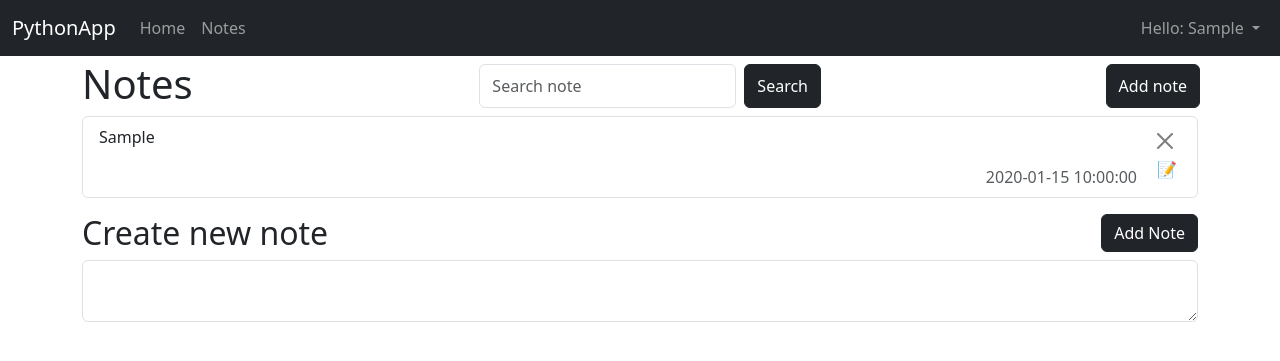
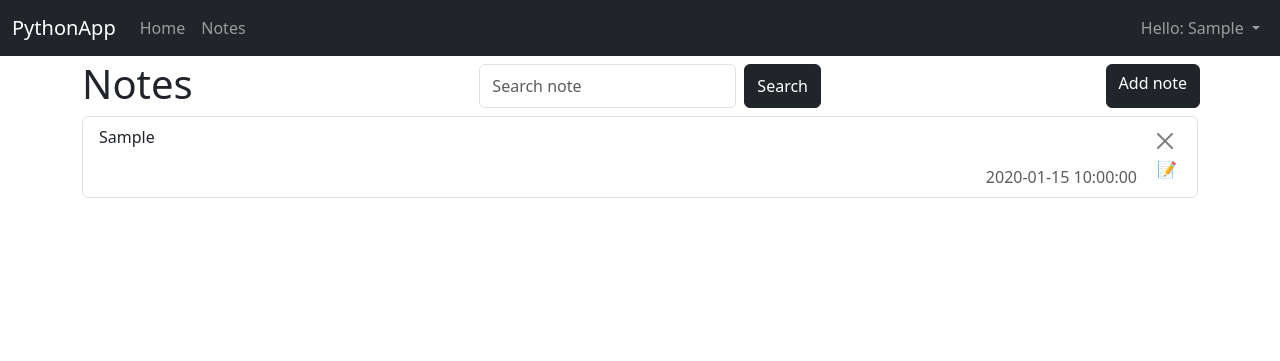
Before and after one commit to AlessioDiPretoro/FlaskTask, a Flask app: page /notes in a window 1280 px wide. Shown: the top 361 px of the page. Run offline with Flask 3, Linux system fonts and the light colour scheme; a user stored in the database is signed in; tables that the repository leaves empty hold one stand-in row (values such as "Sample post"); style sheets or scripts are compiled from the project's sources.

Commit message:
new_note_component

```diff
--- a/website/__init__.py
+++ b/website/__init__.py
@@ -2,6 +2,7 @@ from flask import Flask
 from flask_sqlalchemy import SQLAlchemy
 from os import path
 from flask_login import LoginManager
+# from modals import modals_bp
 
 db = SQLAlchemy()
 DB_NAME = "database.db"
@@ -15,10 +16,12 @@ def create_app():
     from .views import views
     from .auth import auth
     from .user import user
+    from .modals import modals
 
     app.register_blueprint(views, url_prefix='/')
     app.register_blueprint(auth, url_prefix='/')
     app.register_blueprint(user, url_prefix='/')
+    app.register_blueprint(modals)
 
     from .models import User, Note
 
--- /dev/null
+++ b/website/templates/modals/new_note_modal.html
@@ -0,0 +1,37 @@
+<!-- templates/modals/new_note_modal.html -->
+<div
+  class="modal fade"
+  id="noteModal"
+  data-bs-backdrop="static"
+  data-bs-keyboard="false"
+  tabindex="-1"
+  aria-labelledby="noteModalLabel"
+  aria-hidden="true"
+>
+  <div class="modal-dialog">
+    <div class="modal-content">
+      <div class="modal-header">
+        <h1 class="modal-title fs-5" id="noteModalLabel">New note FROM COMPONENT</h1>
+        <button type="button" class="btn-close" data-bs-dismiss="modal" aria-label="Close"></button>
+      </div>
+      <div class="modal-body">
+        <form method="POST">
+          <div class="form-floating">
+            <textarea
+              name="note"
+              id="note"
+              placeholder="Leave a note here"
+              class="form-control"
+              style="height: 100px"
+            ></textarea>
+            <label for="note">New note</label>
+          </div>
+          <div class="modal-footer">
+            <button type="button" class="btn btn-secondary" data-bs-dismiss="modal">Close</button>
+            <button type="submit" class="btn btn-dark">Add Note</button>
+          </div>
+        </form>
+      </div>
+    </div>
+  </div>
+</div>
--- a/website/templates/notes.html
+++ b/website/templates/notes.html
@@ -6,62 +6,19 @@
     <input class="form-control me-2" type="search" placeholder="Search note" aria-label="Search" />
     <button class="btn btn-dark" type="submit">Search</button>
   </form>
-  <!-- Button trigger modal add notes -->
-  <button
-    type="button"
+  <a
+    href="{{ url_for('modals.new_note_modal') }}"
     class="btn btn-dark col col-sm-4 col-md-auto"
     data-bs-toggle="modal"
-    data-bs-target="#staticBackdrop"
+    data-bs-target="#noteModal"
+    >Add note</a
   >
-    Add note
-  </button>
+</div>
 
-  <!-- Modal -->
-  <div
-    class="modal fade"
-    id="staticBackdrop"
-    data-bs-backdrop="static"
-    data-bs-keyboard="false"
-    tabindex="-1"
-    aria-labelledby="staticBackdropLabel"
-    aria-hidden="true"
-  >
-    <div class="modal-dialog">
-      <div class="modal-content">
-        <div class="modal-header">
-          <h1 class="modal-title fs-5" id="staticBackdropLabel">New note</h1>
-          <button
-            type="button"
-            class="btn-close"
-            data-bs-dismiss="modal"
-            aria-label="Close"
-          ></button>
-        </div>
-        <div class="modal-body">
-          <form method="POST">
-            <div class="form-floating">
-              <textarea
-                name="note"
-                id="note"
-                placeholder="Leave a note here"
-                class="form-control"
-                style="height: 100px"
-              ></textarea>
-              <label for="note">New note</label>
-            </div>
-            <div class="modal-footer">
-              <button type="button" class="btn btn-secondary" data-bs-dismiss="modal">Close</button>
-              <button type="submit" class="btn btn-dark">Add Note</button>
-            </div>
-          </form>
-        </div>
-      </div>
-    </div>
-  </div>
-</div>
 <div class="list-group" id="notes">
-  {% for note in user.notes %}
-  <div class="list-group-item d-flex justify-content-between align-items-center">
+  {% set orderedNotes = user.notes|sort(attribute='date', reverse=true) %} {% for note in
+  orderedNotes %}
+  <div class="list-group-item d-flex justify-content-between align-items-center mb-2">
     <div class="flex-grow-1 pe-3">
       <p class="">{{ note.data }}</p>
       <p class="text-muted m-0 text-end">{{ note.date }}</p>
@@ -73,7 +30,7 @@
   </div>
   {% endfor%}
 </div>
-<div class="my-2">
+<!-- <div class="my-2">
   <form method="POST">
     <div class="py-2 d-flex justify-content-between">
       <h2 class="m-0">Create new note</h2>
@@ -84,8 +41,6 @@
       <br />
     </div>
   </form>
-</div>
+</div> -->
 
-<div class="container">{% block component1 %} {% endblock %}</div>
-
-{% endblock %}
+{% include "modals/new_note_modal.html" %} {% endblock %}
--- a/website/views.py
+++ b/website/views.py
@@ -22,7 +22,6 @@ def notes():
             db.session.add(new_note)
             db.session.commit()
             flash('Note added')
-
     return render_template("notes.html", user=current_user)
 
 @views.route('/delete-note', methods=['POST'])
```
Also changed, not shown: website/modals.py (added, +7 -0 lines).
